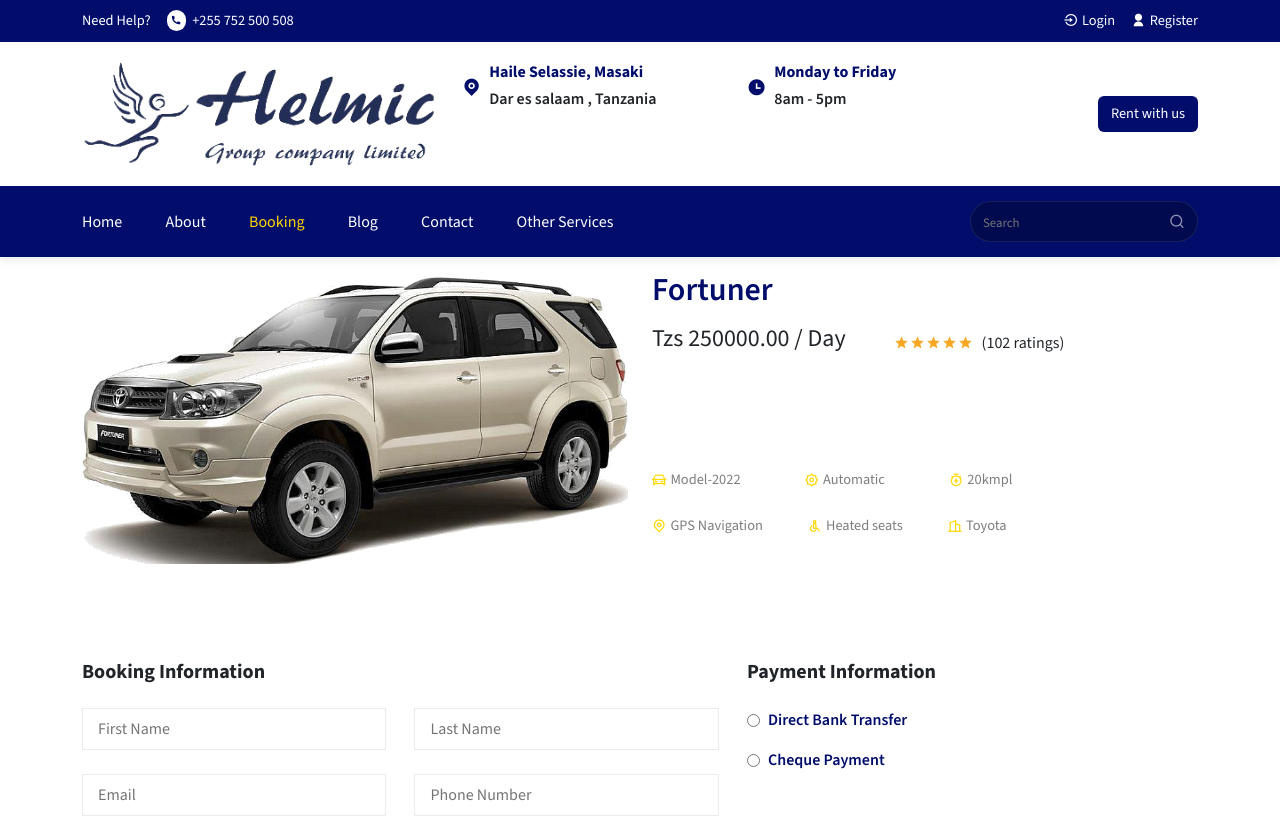
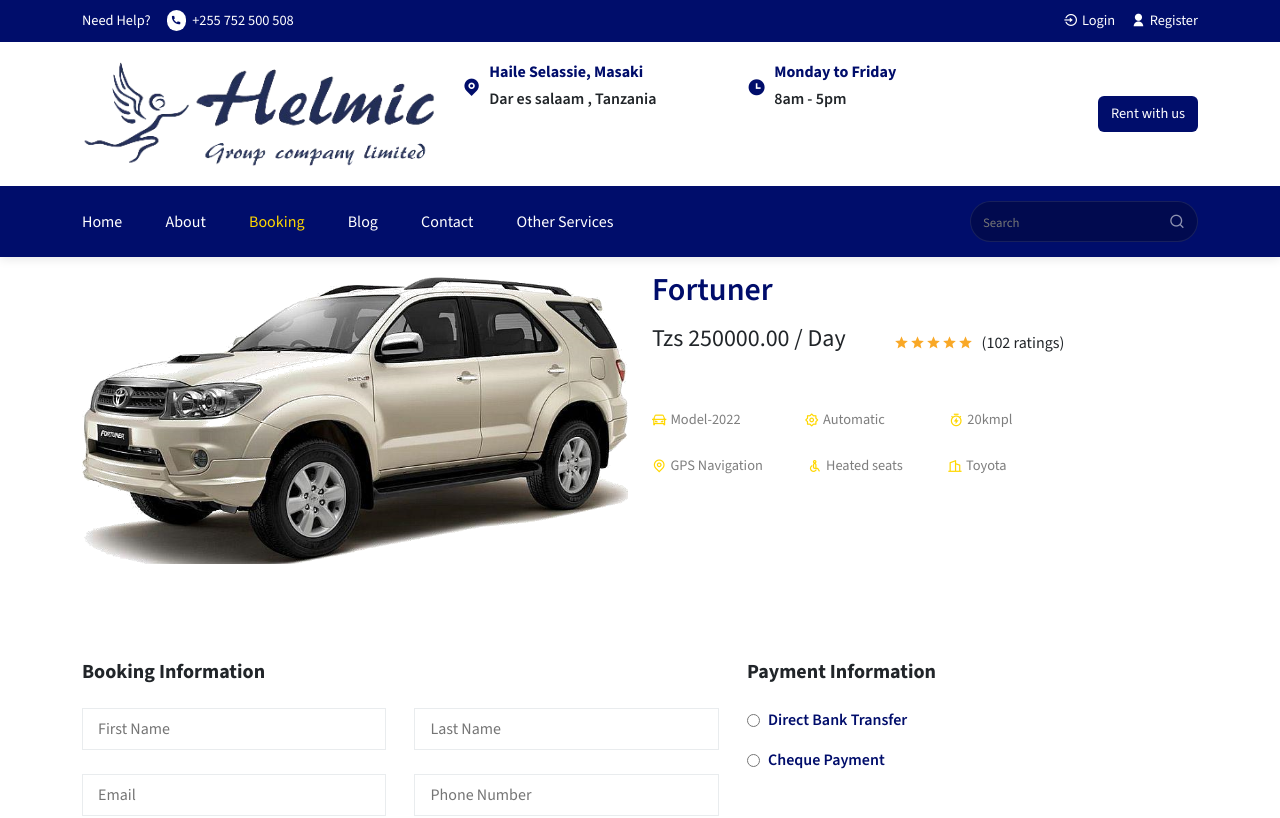
Before and after one commit to Hangi200/helmic-website, a React (Create React App) app in the folder helmic-car-rental/: page /cars/Fortuner in a window 1280 px wide. Shown: the top 818 px of the page. Built offline with nearby package versions, Linux system fonts and the light colour scheme.

Commit message:
Initial commit

```diff
--- a/helmic-car-rental/src/pages/CarDetails.jsx
+++ b/helmic-car-rental/src/pages/CarDetails.jsx
@@ -52,7 +52,7 @@
 
                 <div
                   className=" d-flex align-items-center mt-3"
-                  style={{ columnGap: "4rem", paddingTop: "80px" }}
+                  style={{ columnGap: "4rem", paddingTop: "20px" }}
                 >
                   <span className=" d-flex align-items-center gap-1 section_description">
                     <i
```
